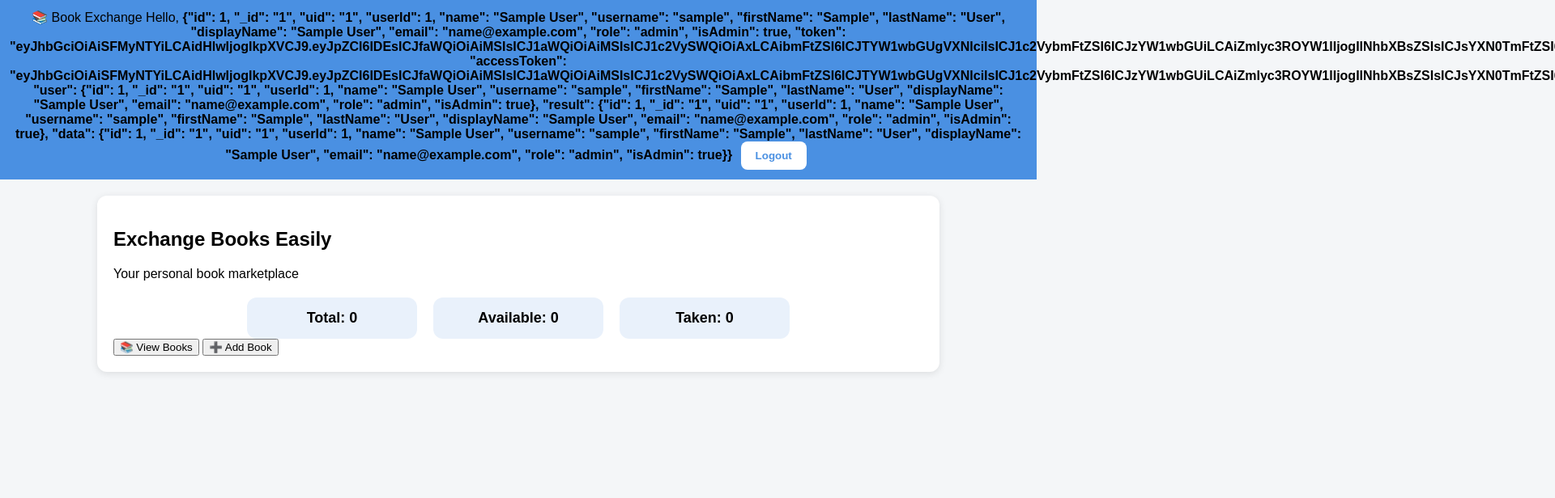
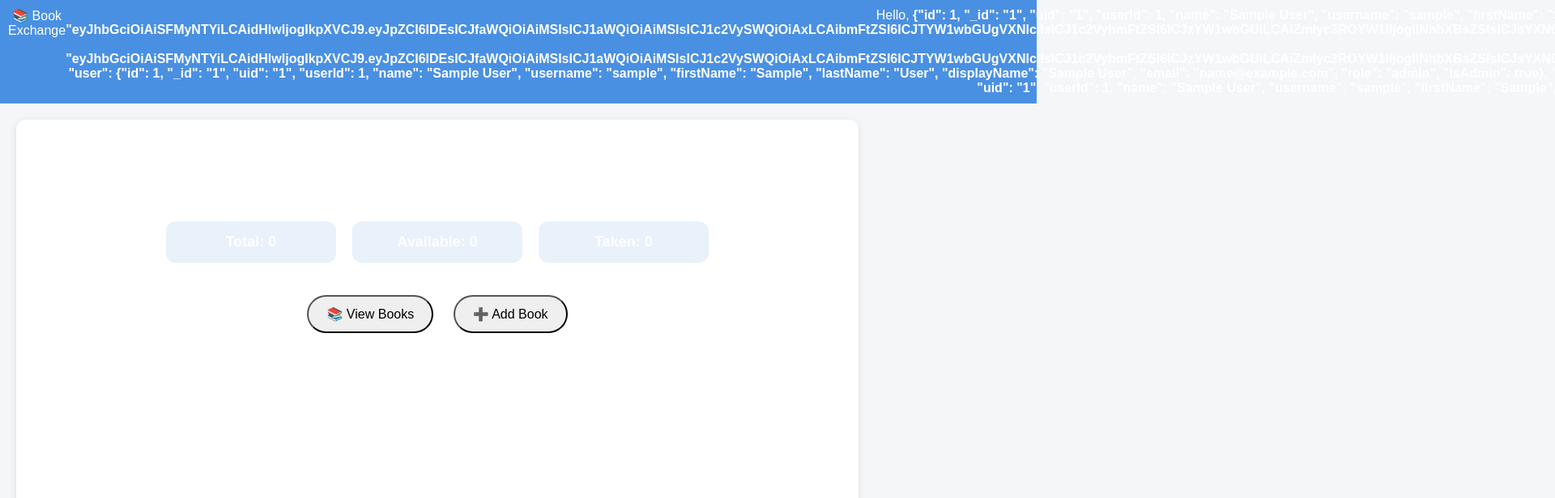
Before and after one commit to rabbi481/web-project, a website: page index.html in a window 1280 px wide. Shown: the top 616 px of the page at 81% size, 1920 px wide, since content can reach past the window. Drawn offline with Linux system fonts and the light colour scheme; no server answers; sample sign-in values are in the browser's storage.

Commit message:
Update style.css

```diff
--- a/style.css
+++ b/style.css
@@ -110,3 +110,79 @@ input, select {
 .book-card .delete {
     background: red;
 }
+#userInfo {
+    text-align: right;
+    margin-bottom: 10px;
+    font-weight: bold;
+}
+body { margin:0; font-family: Arial; background:#f4f6f8; }
+
+nav {
+    background:#4a90e2;
+    padding:10px;
+    display:flex;
+    justify-content:space-between;
+    color:white;
+}
+
+.home-bg {
+    min-height: 95vh;
+    background:
+      linear-gradient(rgba(0,0,0,.55), rgba(0,0,0,.55)),
+      url("https://images.unsplash.com/photo-1524995997946-a1c2e315a42f");
+    background-size: cover;
+    background-position: center;
+    display: flex;
+    align-items: center;
+    justify-content: center;
+    position: relative;
+}
+
+.home-box {
+    color:white;
+    text-align:center;
+    z-index: 2;
+
+}
+
+.section {
+    background:white;
+    margin:20px;
+    padding:20px;
+    border-radius:12px;
+}
+
+#bookList {
+    display:grid;
+    grid-template-columns: repeat(auto-fill,minmax(220px,1fr));
+    gap:15px;
+}
+
+.book-card {
+    padding:15px;
+    background:#fff;
+    border-radius:10px;
+    text-align:center;
+}
+
+.book-card img {
+    width:100%;
+    height:150px;
+    object-fit:cover;
+}
+nav {
+    position: sticky;
+    top: 0;
+    z-index: 10;
+}
+.home-actions {
+    margin-top: 30px;
+}
+
+.home-actions button {
+    margin: 10px;
+    padding: 12px 22px;
+    font-size: 16px;
+    border-radius: 25px;
+    cursor: pointer;
+}
```
